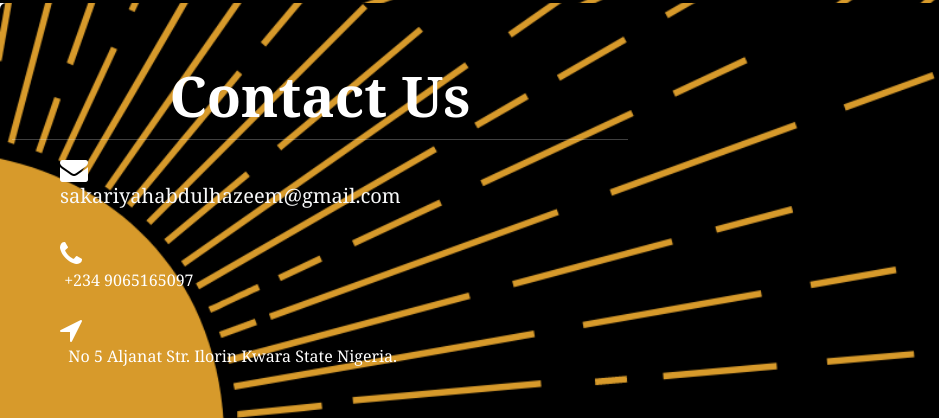
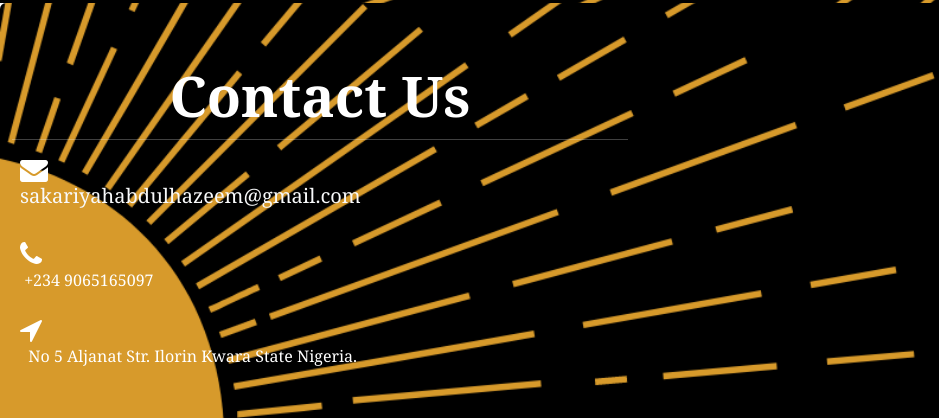
Before and after one commit to zeemscript/Sakariyah-Eleja-Abdulhazeem-, a plain HTML site: page index.html in a window 1280 px wide. Shown: the part 1566-1984 px from the top of the page, 0-939 px from the left. Drawn offline with nearby package versions, Linux system fonts and the light colour scheme.

Commit message:
Update index.html

```diff
--- a/index.html
+++ b/index.html
@@ -211,7 +211,7 @@ olore ratione id odit nam!
             <h1 class="display-4 fw-bold lh-1 pt-md-3 text-center
             text-white ">Contact Us</h1>
             <hr/>
-            <div class="d-flex flex-column align-items-start ms-5">
+            <div class="d-flex flex-column align-items-start ms-2">
               <!--email-->
               <i class="fa fa-envelope fs-3" style="color: white;"></i>
               <a href="mailto:sakariyah.abdulhazeem@gmail.com" class="fw
```
